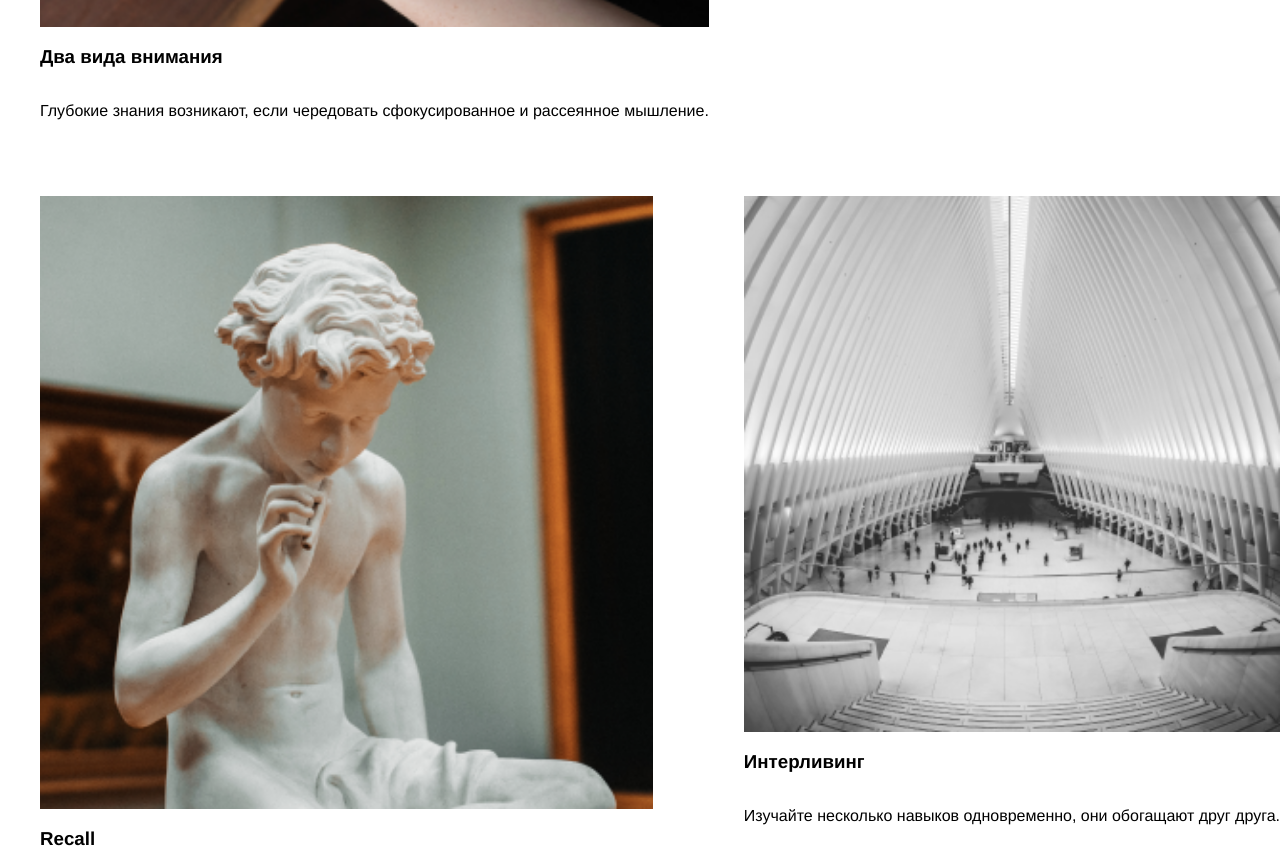
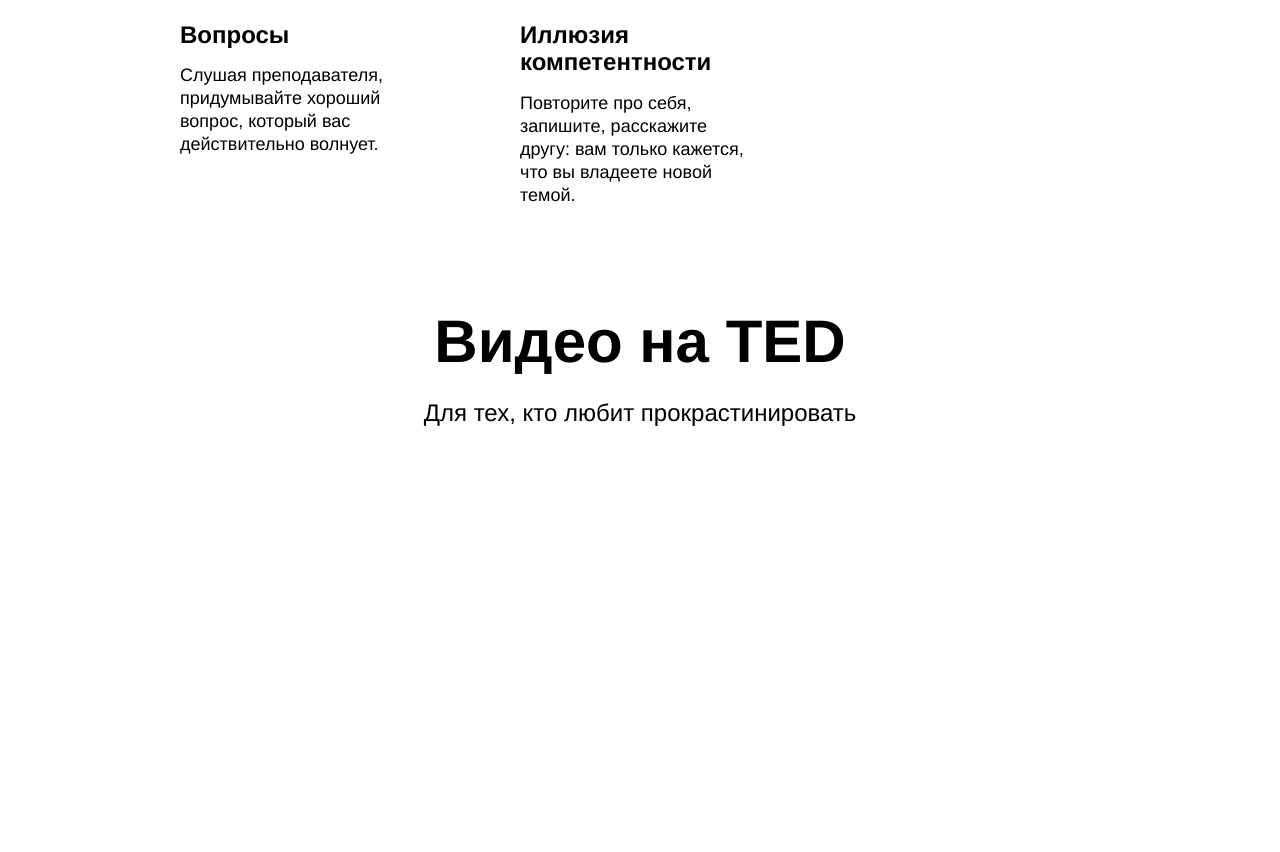
Before and after one commit to AndreyShahov/how-to-learn-bootcamp, a plain HTML site: page index.html in a window 1280 px wide. Shown: the part 1620-2472 px from the top of the page. Drawn offline with Linux system fonts and the light colour scheme.

Commit message:
+ block video

```diff
--- a/blocs/cards/__description/cards__description.css
+++ b/blocs/cards/__description/cards__description.css
@@ -0,0 +1,6 @@
+.cards__description {
+  margin: 0;
+  line-height: 23px;
+  font-size: 18px;
+  font-style: normal;
+}
--- a/blocs/cards/__image/cards__image.css
+++ b/blocs/cards/__image/cards__image.css
@@ -0,0 +1,5 @@
+.cards__image {
+  margin: 0 40px 43px;
+  width: 160px;
+  height: 160px;
+}
--- a/blocs/cards/__item/cards__item.css
+++ b/blocs/cards/__item/cards__item.css
@@ -4,5 +4,11 @@
   display: flex;
   flex-direction: column;
   list-style-type: none;
+  width: 240px;
   padding-top: 60px;
+  margin-right: 100px;
 }
+
+.cards__item:nth-of-type(3n) {
+  margin-right: 0;
+}
--- a/blocs/cards/__title/cards__title.css
+++ b/blocs/cards/__title/cards__title.css
@@ -0,0 +1,7 @@
+.cards__title {
+  margin: 0;
+  line-height: 1.15;
+  font-size: 24px;
+  font-style: 600;
+  margin-bottom: 16px;
+}
--- a/blocs/cards/cards.css
+++ b/blocs/cards/cards.css
@@ -1,5 +1,7 @@
 .cards {
+  margin: 0;
+  padding: 0;
   display: flex;
-  justify-content: space-between;
   flex-wrap: wrap;
+  width: 920px;
 }
--- /dev/null
+++ b/blocs/techniques/__cards/techniques__cards.css
@@ -0,0 +1,3 @@
+.techniques__cards {
+  margin: auto;
+}
--- /dev/null
+++ b/blocs/techniques/__section-subtitle/techniques__section-subtitle.css
@@ -0,0 +1,6 @@
+.techniques__section-subtitle {
+  width: 60%;
+  line-height: 34px;
+  font-size: 24px;
+  font-style: normal;
+}
--- /dev/null
+++ b/blocs/techniques/__section-title/techniques__section-title.css
@@ -0,0 +1,7 @@
+.techniques__section-title  {
+  width: 60%;
+  margin-bottom: 20px;
+  line-height: 1.15;
+  font-size: 60px;
+  font-style: 600;
+}
--- a/blocs/techniques/techniques.css
+++ b/blocs/techniques/techniques.css
@@ -3,4 +3,6 @@
   flex-direction: column;
   box-sizing: border-box;
   padding-top: 100px;
+  width: 80%;
+  margin: auto;
 }
--- /dev/null
+++ b/blocs/video/__iframe/video__iframe.css
@@ -0,0 +1,3 @@
+.video__iframe:nth-of-type(1n) {
+  margin-bottom: 20px;
+}
--- /dev/null
+++ b/blocs/video/__iframes/video__iframes.css
@@ -0,0 +1,5 @@
+.video__iframes {
+  display: flex;
+  width: 515px;
+  height: 316px;
+}
--- /dev/null
+++ b/blocs/video/__section-subtitle/video__section-subtitle.css
@@ -0,0 +1,7 @@
+.video__section-subtitle {
+  width: 60%;
+  margin-bottom: 50px;
+  line-height: 34px;
+  font-size: 24px;
+  font-weight: normal;
+}
--- /dev/null
+++ b/blocs/video/__section-title/video__section-title.css
@@ -0,0 +1,7 @@
+.video__section-title {
+  width: 60%;
+  margin-bottom: 20px;
+  line-height: 1.15;
+  font-size: 60px;
+  font-weight: 600;
+}
--- /dev/null
+++ b/blocs/video/video.css
@@ -0,0 +1,3 @@
+.video {
+  padding-top: 100px;
+}
--- a/index.html
+++ b/index.html
@@ -20,9 +20,9 @@
   </header>
   <main>
     <section class="techniques">
-      <h2 class="section-title">Техники обучения</h2>
-      <p class="section-subtitle">Пять практик от Барбары Оакли</p>
-      <ul class="cards">
+      <h2 class="section-title techniques__section-title">Техники обучения</h2>
+      <p class="section-subtitle techniques__section-subtitle">Пять практик от Барбары Оакли</p>
+      <ul class="cards techniques__cards">
         <li class="cards__item">
           <img class="cards__image" src="./images/cards-attention.png" alt="Внимание">
           <h3 class="cards__title">Два вида внимания</h3>
@@ -56,6 +56,14 @@
           вам только кажется, что вы владеете новой темой.</p>
         </li>
       </ul>
+    </section>
+    <section class="video">
+      <h2 class="section-title video__section-title">Видео нa TED</h2>
+      <p class="section-subtitle video__section-subtitle">Для тех, кто любит прокрастинировать</p>
+      <div class="video__iframes">
+        <div class="video__iframe"></div>
+        <div class="video__iframe"></div>
+      </div>
     </section>
     <section class="description">
       <div class="two-columns">
--- a/pages/index.css
+++ b/pages/index.css
@@ -23,10 +23,19 @@
 
 @import url(../blocs/techniques/techniques.css);
 @import url(../blocs/cards/cards.css);
+@import url(../blocs/techniques/__cards/techniques__cards.css);
 @import url(../blocs/cards/__item/cards__item.css);
 @import url(../blocs/cards/__image/cards__image.css);
 @import url(../blocs/cards/__title/cards__title.css);
 @import url(../blocs/cards/__description/cards__description.css);
+@import url(../blocs/techniques/__section-title/techniques__section-title.css);
+@import url(../blocs/techniques/__section-subtitle/techniques__section-subtitle.css);
+
+@import url(../blocs/video/video.css);
+@import url(../blocs/video/__section-title/video__section-title.css);
+@import url(../blocs/video/__section-subtitle/video__section-subtitle.css);
+@import url(../blocs/video/__iframes/video__iframes.css);
+@import url(../blocs/video/__iframe/video__iframe.css);
 
 @import url(../blocs/description/description.css);
 @import url(../blocs/description/two-columns/two-columns.css);
```
